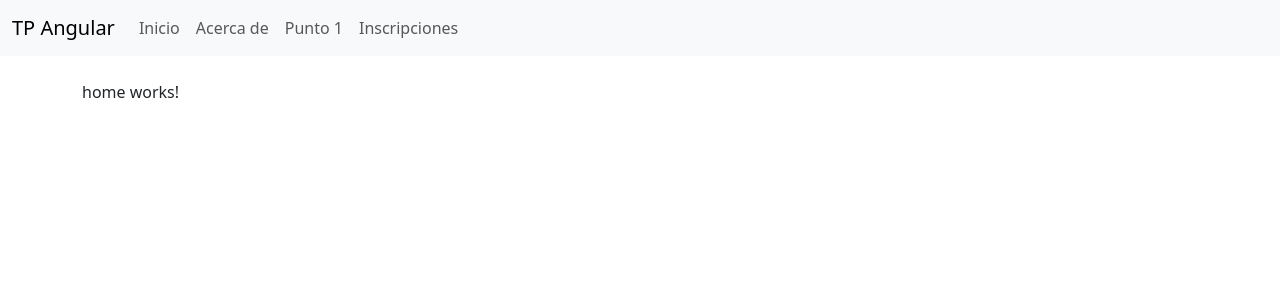
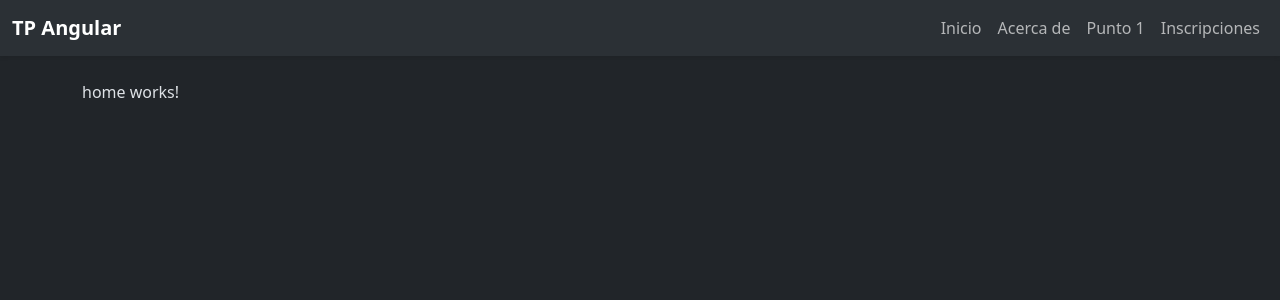
Before and after one commit to Mageofdark/PySW_TP_Angular, an Angular app: page / in a window 1280 px wide. Shown: the top 300 px of the page. Built offline with nearby package versions, Linux system fonts and the light colour scheme.

Commit message:
fix color navbar

```diff
--- a/package.json
+++ b/package.json
@@ -21,7 +21,7 @@
     "@angular/router": "^21.2.0",
     "@angular/ssr": "^21.2.9",
     "bootstrap": "^5.3.8",
-    "bootstrap-icons": "^1.11.3",
+    "bootstrap-icons": "^1.13.1",
     "express": "^5.1.0",
     "rxjs": "~7.8.0",
     "tslib": "^2.3.0"
--- a/src/app/app.html
+++ b/src/app/app.html
@@ -1,31 +1,50 @@
-<nav class="navbar navbar-expand-lg navbar-light bg-light">
+<nav class="navbar navbar-expand-lg bg-body-tertiary shadow-sm">
+
   <div class="container-fluid">
-    <a class="navbar-brand" href="#">TP Angular</a>
-    <button class="navbar-toggler" type="button" data-bs-toggle="collapse" data-bs-target="#navbarNav" aria-controls="navbarNav" aria-expanded="false" aria-label="Toggle navigation">
+
+    <!-- Brand -->
+    <a class="navbar-brand fw-bold" routerLink="/">
+      TP Angular
+    </a>
+
+    <!-- Toggle -->
+    <button class="navbar-toggler" type="button"
+            data-bs-toggle="collapse"
+            data-bs-target="#navbarNav">
+
       <span class="navbar-toggler-icon"></span>
+
     </button>
+
+    <!-- Links -->
     <div class="collapse navbar-collapse" id="navbarNav">
-      <ul class="navbar-nav">
+
+      <ul class="navbar-nav ms-auto">
+
         <li class="nav-item">
           <a class="nav-link" routerLink="/">Inicio</a>
         </li>
+
         <li class="nav-item">
-                  <a class="nav-link" routerLink="/about">Acerca de</a>
+          <a class="nav-link" routerLink="/about">Acerca de</a>
         </li>
+
         <li class="nav-item">
           <a class="nav-link" routerLink="/punto1">Punto 1</a>
-        </li>        <!-- Aqu� otros pueden agregar mas enlaces, por ejemplo:
-        <li class="nav-item">
-          <a class="nav-link" routerLink="/contact">Contacto</a>
         </li>
-        -->
+
         <li class="nav-item">
           <a class="nav-link" routerLink="/inscripciones">Inscripciones</a>
         </li>
+
       </ul>
+
     </div>
+
   </div>
+
 </nav>
+
 
 <div class="container mt-4">
   <router-outlet></router-outlet>
--- a/src/index.html
+++ b/src/index.html
@@ -7,7 +7,7 @@
   <meta name="viewport" content="width=device-width, initial-scale=1">
   <link rel="icon" type="image/x-icon" href="favicon.ico">
 </head>
-<body>
+<body data-bs-theme="dark">
   <app-root></app-root>
 </body>
 </html>
```
Also changed, not shown: 1 other file (tests, documents, lock files or other folders).
